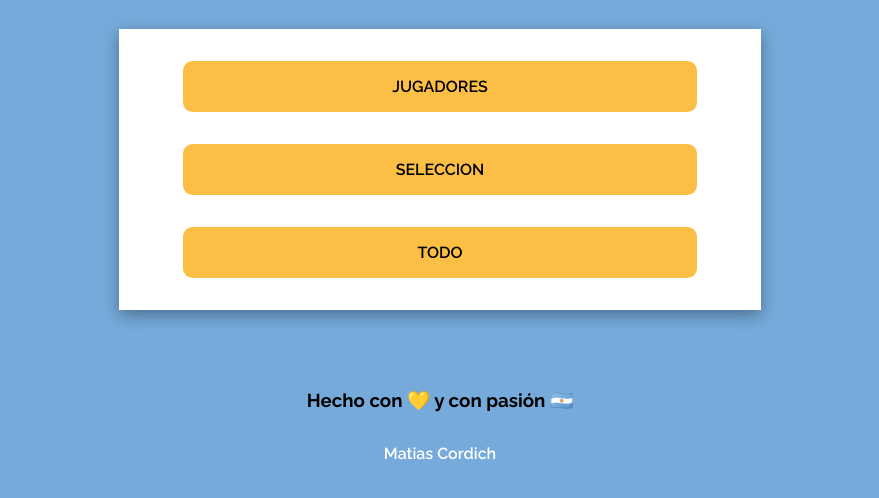
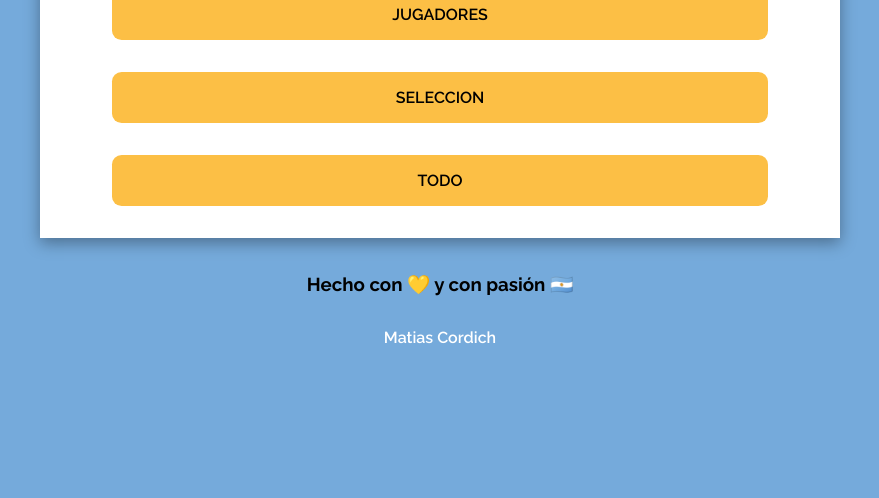
Before and after one commit to MatiasCordich/La-Scaloneta, a plain HTML site: page index.html in a window 1280 px wide. Shown: the part 302-800 px from the top of the page, without its empty margins (200-1079 px from the left). Drawn offline with Linux system fonts and the light colour scheme.

Commit message:
styles modified

```diff
--- a/styles.css
+++ b/styles.css
@@ -21,22 +21,28 @@ body{
     width: 100vw;
     height: 100vh;
     font-family: 'Raleway', sans-serif;
-    position: relative;
+
 }
 
 .wrapper{
+    max-width: 180rem;
+    width: 100%;
     display: flex;
     flex-direction: column;
+    justify-content: center;
+    align-items: center;
     gap: 3rem;
 }
 
 h1{
-    font-size: 5rem;
+    font-size: 2rem;
     color: #ffffff;
 }
 
 .links-box{
     background-color: #ffffff;
+    max-width: 50rem;
+    width: 95%;
     box-shadow: rgba(0, 0, 0, 0.35) 0px 5px 15px;
 }
 
@@ -65,8 +71,7 @@ h1{
 .footer{
     width: 100%;
     height: 9rem;
-    position: absolute;
-    bottom: 0;
+
     display: flex;
     flex-direction: column;
     align-items: center;
@@ -78,3 +83,9 @@ h1{
     color: #ffffff;
     font-weight: 600;
 }
+
+@media (min-width: 678px) {
+    h1{
+        font-size: 5rem;
+    }
+}
```
